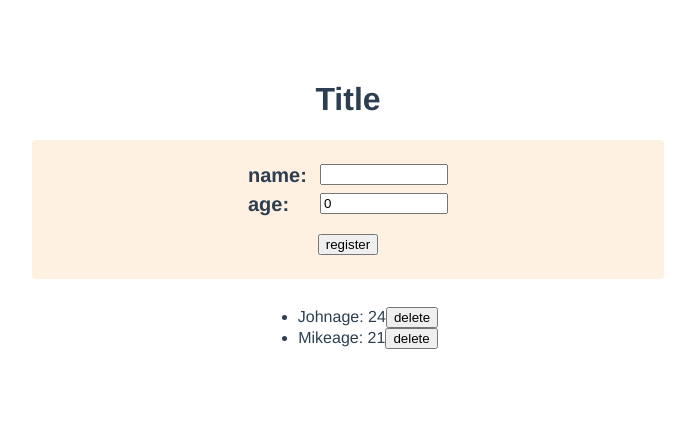
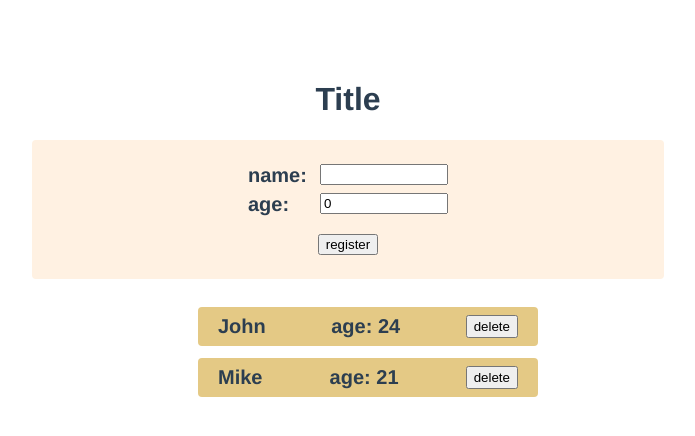
Before and after one commit to y-soliloquy/vue-ts-study, a Vue app: page / in a window 1280 px wide. Shown: the top 436 px of the page, without its empty margins (292-987 px from the left). Built offline with nearby package versions, Linux system fonts and the light colour scheme.

Commit message:
PersonListのスタイル調整

```diff
--- a/src/components/PersonList.vue
+++ b/src/components/PersonList.vue
@@ -20,4 +20,17 @@ defineProps<Props>()
     </li>
 </template>
 
-<style></style>
+<style scoped>
+.person-list {
+    list-style: none;
+    margin-bottom: 12px;
+    border-radius: 4px;
+    font-size: 20px;
+    font-weight: bold;
+    display: flex;
+    justify-content: space-between;
+    background-color: rgb(228, 201, 133);
+    padding: 8px 20px;
+    width: 300px;
+}
+</style>
```
